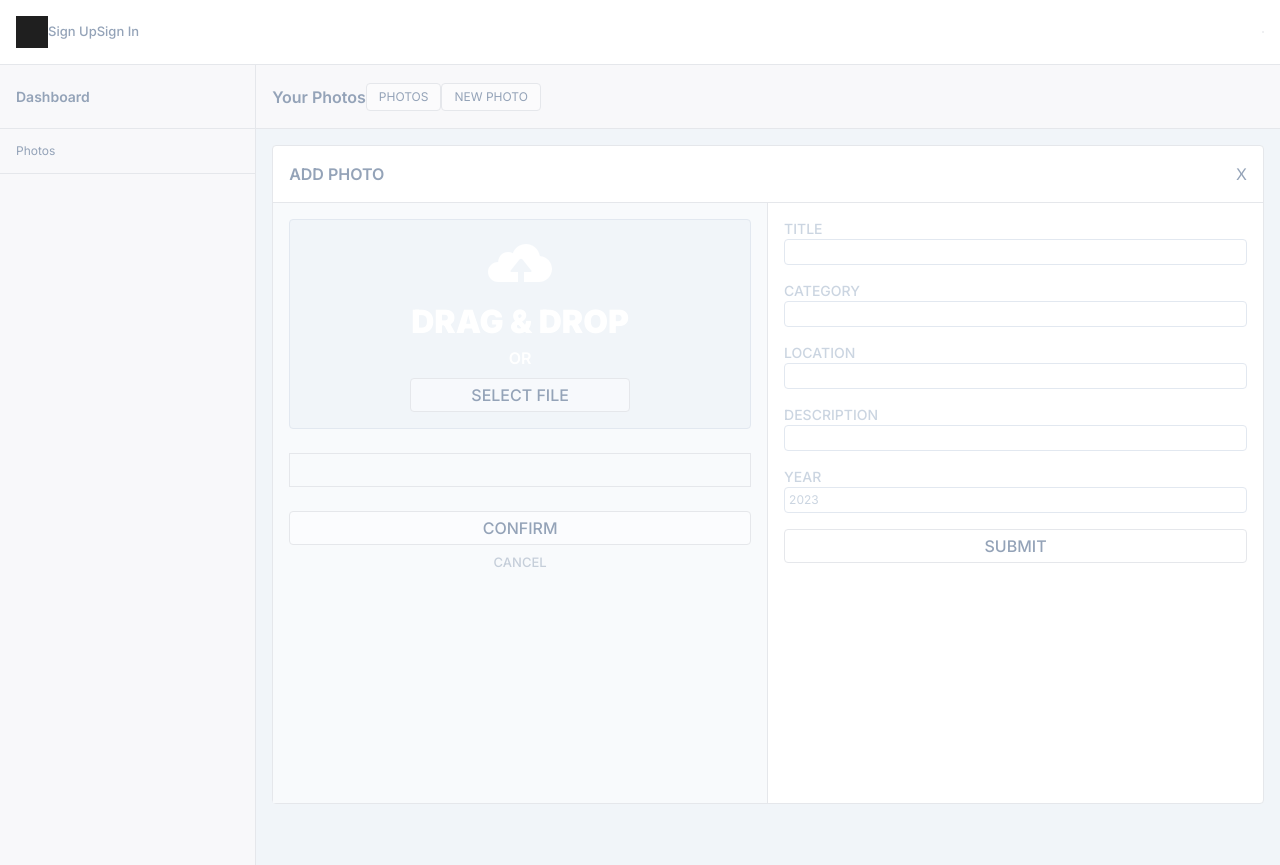
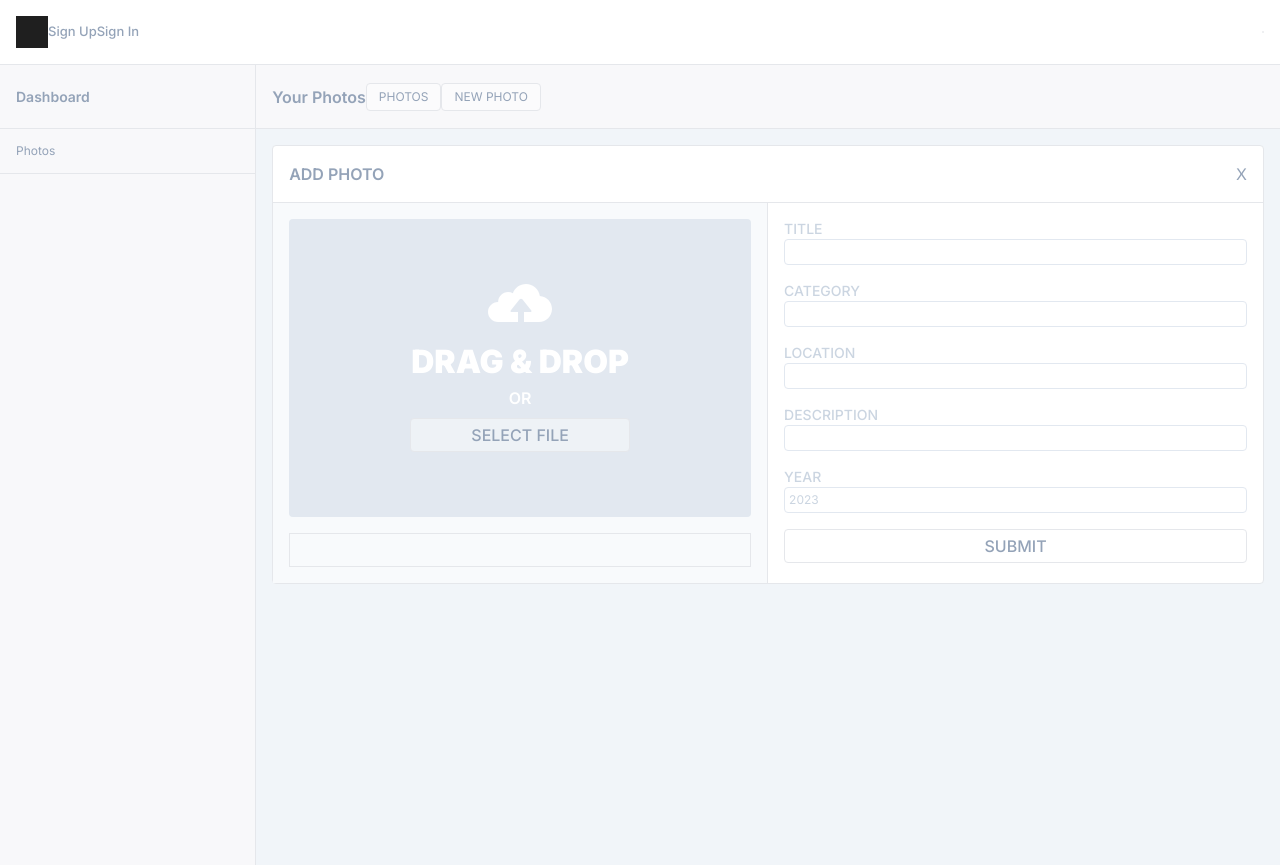
Before and after one commit to whlong1/next.js-photo-app, a Next.js app: page /dashboard/photos/new in a window 1280 px wide. Built offline with nearby package versions, Linux system fonts and the light colour scheme; no server answers.

Commit message:
Clean up DragAndDrop

```diff
--- a/src/app/(pages)/dashboard/photos/components/DragAndDrop.tsx
+++ b/src/app/(pages)/dashboard/photos/components/DragAndDrop.tsx
@@ -10,6 +10,7 @@ interface DragAndDropProps {
 
 const DragAndDrop = ({ children, selectAndPreview, uploadPending }: DragAndDropProps) => {
   const [isDragActive, setIsDragActive] = useState(false)
+  const dragActiveStyle = isDragActive ? "bg-slate-100" : "bg-slate-200"
 
   const handleDrop = (e: React.DragEvent<HTMLDivElement>) => {
     e.preventDefault()
@@ -17,40 +18,20 @@ const DragAndDrop = ({ children, selectAndPreview, uploadPending }: DragAndDropP
     const file = e.dataTransfer.items[0].getAsFile()
     if (file) selectAndPreview(file)
   }
-  // h-[360px]
-  // w-[500px]
-
-  const style = `
-    rounded
-
-    center-items
-
-    flex
-    flex-col
-    mt-2
-    px-2
-
-    w-full
-    text-white
-  `
-    // custom-dashed
-    // ${isDragActive ? "bg-gray-200" : "bg-gray-500"}
 
   return (
-    <div className="bg-slate-100 p-4 rounded border w-full border-slate-200">
     <div
-        className={style}
       onDrop={handleDrop}
       onDragOver={(e) => e.preventDefault()}
       onDragEnter={(e) => { e.preventDefault(); setIsDragActive(true) }}
       onDragLeave={(e) => { e.preventDefault(); setIsDragActive(false) }}
+      className={`flex flex-col w-full h-full center-items rounded ${dragActiveStyle}`}
     >
       <Image src="/assets/icons/upload.svg" alt="Arrow Cloud" width="64" height="64" />
       <p className="big-bold text-white mt-4">DRAG & DROP</p>
       <p className="text-white font-semibold">OR</p>
       {children}
     </div>
-    </div>
   )
 }
 
--- a/src/app/(pages)/dashboard/photos/components/NewPhotoDialog.tsx
+++ b/src/app/(pages)/dashboard/photos/components/NewPhotoDialog.tsx
@@ -32,7 +32,7 @@ const NewPhotoDialog = () => {
         <h1>ADD PHOTO</h1>
         <button>X</button>
       </header>
-      <section className="flex flex-row">
+      <section className="flex flex-row h-[380px] items-stretch">
         <PhotoUploader />
         <NewPhotoForm />
       </section>
--- a/src/app/(pages)/dashboard/photos/components/PhotoUploader.tsx
+++ b/src/app/(pages)/dashboard/photos/components/PhotoUploader.tsx
@@ -58,24 +58,35 @@ const PhotoUploader = () => {
     setFilePreviewURL(URL.createObjectURL(file))
   }
 
-  return (
-    <div className="flex flex-col w-[50%] h-[600px] bg-slate-50 items-center p-4 border-r">
-      <DragAndDrop selectAndPreview={selectAndPreview} uploadPending={uploadPending}>
-        <FileInput selectAndPreview={selectAndPreview} />
-      </DragAndDrop>
-
+  const photoPreviewElements = (
+    <>
       {newPhotoId && <p>{newPhotoId}</p>}
       {filePreviewURL && <img src={filePreviewURL} alt="Selected file" />}
       {s3PresignedGetURL && <img src={s3PresignedGetURL} alt="Uploaded file" />}
+    </>
+  )
 
-      <div className="w-full border p-4 mt-6"></div>
-
+  const oldButtonUI = (
+    <>
       <button className="form-button-cta mt-6" onClick={handleUpload}>
         CONFIRM
       </button>
       <button className="form-button-secondary mt-2" onClick={handleReset}>
         CANCEL
       </button>
+    </>
+  )
+
+  return (
+    <div className="flex flex-col w-[50%] h-full bg-slate-50 items-center p-4 border-r">
+      <DragAndDrop selectAndPreview={selectAndPreview} uploadPending={uploadPending}>
+        <FileInput selectAndPreview={selectAndPreview} />
+      </DragAndDrop>
+
+
+      <div className="w-full border p-4 mt-4"></div>
+
+
 
     </div>
   )
```
Lines whose indentation alone changed are shown as unchanged.
